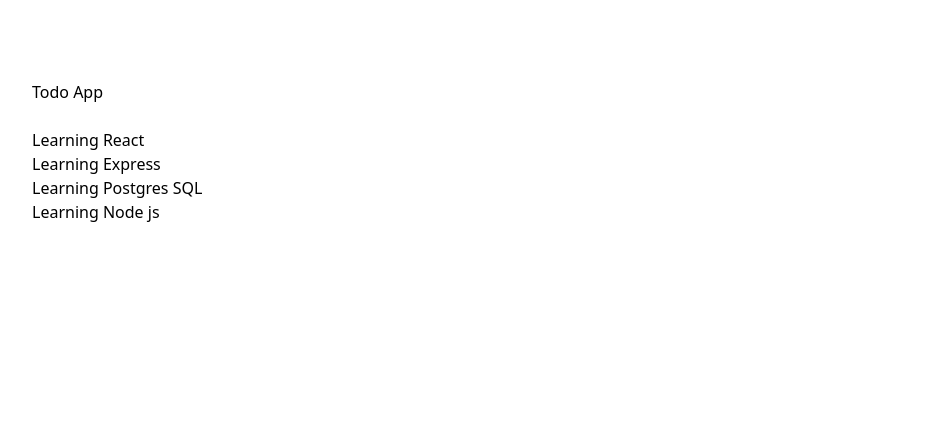
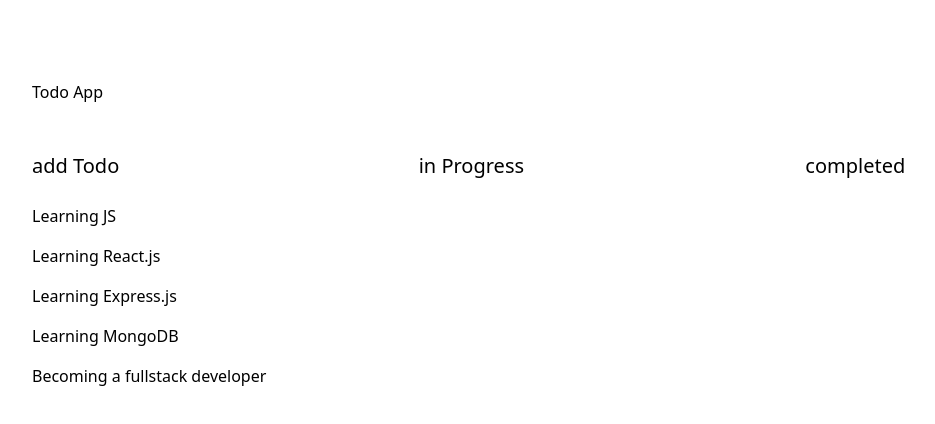
Before and after one commit to PramisGrg/todo-app-drag-and-drop, a React (Vite) app: page / in a window 1280 px wide. Shown: the top 424 px of the page, without its empty margins (48-983 px from the left). Built offline with nearby package versions, Linux system fonts and the light colour scheme.

Commit message:
feat: simple drag and drop

```diff
--- /dev/null
+++ b/src/components/draggable.tsx
@@ -0,0 +1,31 @@
+import React, { ReactNode } from "react";
+import { useDraggable } from "@dnd-kit/core";
+import { CSS } from "@dnd-kit/utilities";
+
+interface DraggableProps {
+  id: number;
+  children: ReactNode;
+}
+
+const Draggable: React.FC<DraggableProps> = ({ id, children }) => {
+  const { attributes, listeners, setNodeRef, transform } = useDraggable({ id });
+  const style = transform
+    ? {
+        transform: CSS.Translate.toString(transform),
+      }
+    : undefined;
+
+  return (
+    <div
+      ref={setNodeRef}
+      className="draggable-item"
+      style={style}
+      {...listeners}
+      {...attributes}
+    >
+      {children}
+    </div>
+  );
+};
+
+export default Draggable;
--- /dev/null
+++ b/src/components/droppable.tsx
@@ -0,0 +1,13 @@
+import { useDroppable } from "@dnd-kit/core";
+import React, { ReactNode } from "react";
+
+interface DroppableProps {
+  id: string;
+  children: ReactNode;
+}
+const Droppable: React.FC<DroppableProps> = ({ id, children }) => {
+  const { setNodeRef } = useDroppable({ id });
+  return <div ref={setNodeRef}>{children}</div>;
+};
+
+export default Droppable;
--- a/src/components/todo-container.tsx
+++ b/src/components/todo-container.tsx
@@ -1,23 +1,60 @@
-import { DndContext } from "@dnd-kit/core";
+import { DndContext, DragEndEvent } from "@dnd-kit/core";
+import Droppable from "./droppable";
+import Draggable from "./draggable";
+import { useState } from "react";
 
-const TodoContainer = () => {
-  const todoItems = [
-    { id: 1, name: "Learning React " },
-    { id: 2, name: "Learning Express" },
-    { id: 3, name: "Learning Postgres SQL" },
-    { id: 4, name: "Learning Node js" },
+interface Task {
+  id: number;
+  name: string;
+  type: string;
+}
+
+const TodoContainer: React.FC = () => {
+  const list = ["add Todo", "in Progress", "completed"];
+
+  const todotasks: Task[] = [
+    { id: 1, name: "Learning JS", type: "add Todo" },
+    { id: 2, name: "Learning React.js", type: "add Todo" },
+    { id: 3, name: "Learning Express.js", type: "add Todo" },
+    { id: 4, name: "Learning MongoDB", type: "add Todo" },
+    { id: 5, name: "Becoming a fullstack developer", type: "add Todo" },
   ];
 
-  const onDragEnd = (e) => {
-    console.log(e);
+  const [tasks, setTasks] = useState<Task[]>([...todotasks]);
+
+  const onDragEnd = (event: DragEndEvent) => {
+    const { over, active } = event;
+    if (over && active) {
+      setTasks(
+        tasks.map((item) => {
+          if (item.id === active.id) {
+            return {
+              ...item,
+              type: over.id as string,
+            };
+          }
+          return item;
+        })
+      );
+    }
   };
+
+  const getTasks = (type: string) => tasks.filter((item) => item.type === type);
+
   return (
     <DndContext onDragEnd={onDragEnd}>
-      <div>
-        {todoItems.map((item) => (
-          <div key={item.id}>
-            <div>{item.name}</div>
-          </div>
+      <div className="grid grid-cols-3 gap-10">
+        {list.map((item) => (
+          <Droppable id={item} key={item}>
+            <h1 className="py-6 text-xl">{item}</h1>
+            <div className="space-y-4">
+              {getTasks(item).map((task) => (
+                <Draggable id={task.id} key={task.id}>
+                  {task.name}
+                </Draggable>
+              ))}
+            </div>
+          </Droppable>
         ))}
       </div>
     </DndContext>
```
